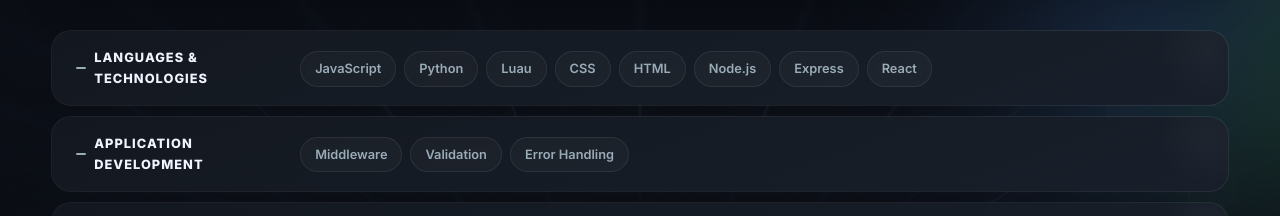
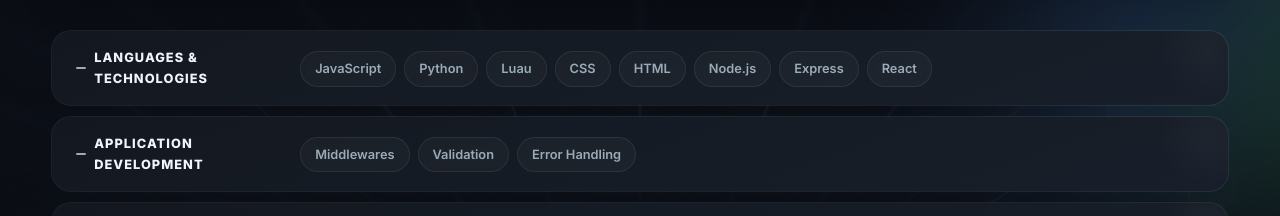
Before and after one commit to AL-Haithem/Portfolio, a React (Vite) app: page / in a window 1280 px wide. Shown: the part 1620-1836 px from the top of the page. Built offline with nearby package versions, Linux system fonts and the light colour scheme.

Commit message:
Adding LinkedIn Off Linkl

```diff
--- a/src/components/Contact.jsx
+++ b/src/components/Contact.jsx
@@ -41,7 +41,7 @@
             </div>
           </a>
 
-          <a href="https://linkedin.com/in/al-haithem" target="_blank" rel="noopener noreferrer" className="social-card reveal reveal-d3" id="card-linkedin">
+          <a href="www.linkedin.com/in/al-haithem-998304423" target="_blank" rel="noopener noreferrer" className="social-card reveal reveal-d3" id="card-linkedin">
             <div className="sc-glow sc-glow-blue"></div>
             <div className="sc-icon-wrap sc-icon-linkedin">
               <svg width="24" height="24" viewBox="0 0 24 24" fill="currentColor">
--- a/src/components/Footer.jsx
+++ b/src/components/Footer.jsx
@@ -7,7 +7,7 @@
         </div>
         <div className="footer-nav">
           <a href="https://github.com/AL-Haithem" target="_blank" rel="noopener noreferrer">GitHub</a>
-          <a href="https://linkedin.com/in/al-haithem" target="_blank" rel="noopener noreferrer">LinkedIn</a>
+          <a href="www.linkedin.com/in/al-haithem-998304423" target="_blank" rel="noopener noreferrer">LinkedIn</a>
           <a href="mailto:haithempg@gmail.com">Email</a>
         </div>
       </div>
--- a/src/components/Navbar.jsx
+++ b/src/components/Navbar.jsx
@@ -78,7 +78,7 @@
               <path d="M12 0C5.374 0 0 5.373 0 12c0 5.302 3.438 9.8 8.207 11.387.599.111.793-.261.793-.577v-2.234c-3.338.726-4.033-1.416-4.033-1.416-.546-1.387-1.333-1.756-1.333-1.756-1.089-.745.083-.729.083-.729 1.205.084 1.839 1.237 1.839 1.237 1.07 1.834 2.807 1.304 3.492.997.107-.775.418-1.305.762-1.604-2.665-.305-5.467-1.334-5.467-5.931 0-1.311.469-2.381 1.236-3.221-.124-.303-.535-1.524.117-3.176 0 0 1.008-.322 3.301 1.23A11.509 11.509 0 0 1 12 5.803c1.02.005 2.047.138 3.006.404 2.291-1.552 3.297-1.23 3.297-1.23.653 1.653.242 2.874.118 3.176.77.84 1.235 1.911 1.235 3.221 0 4.609-2.807 5.624-5.479 5.921.43.372.823 1.102.823 2.222v3.293c0 .319.192.694.801.576C20.566 21.797 24 17.3 24 12c0-6.627-5.373-12-12-12z"/>
             </svg>
           </a>
-          <a href="https://linkedin.com/in/al-haithem" target="_blank" rel="noopener noreferrer" className="nav-social-btn" id="nav-linkedin" title="LinkedIn" aria-label="LinkedIn">
+          <a href="www.linkedin.com/in/al-haithem-998304423" target="_blank" rel="noopener noreferrer" className="nav-social-btn" id="nav-linkedin" title="LinkedIn" aria-label="LinkedIn">
             <svg width="16" height="16" viewBox="0 0 24 24" fill="currentColor">
               <path d="M20.447 20.452h-3.554v-5.569c0-1.328-.027-3.037-1.852-3.037-1.853 0-2.136 1.445-2.136 2.939v5.667H9.351V9h3.414v1.561h.046c.477-.9 1.637-1.85 3.37-1.85 3.601 0 4.267 2.37 4.267 5.455v6.286zM5.337 7.433a2.062 2.062 0 0 1-2.063-2.065 2.064 2.064 0 1 1 2.063 2.065zm1.782 13.019H3.555V9h3.564v11.452zM22.225 0H1.771C.792 0 0 .774 0 1.729v20.542C0 23.227.792 24 1.771 24h20.451C23.2 24 24 23.227 24 22.271V1.729C24 .774 23.2 0 22.222 0h.003z"/>
             </svg>
--- a/src/data/skills.json
+++ b/src/data/skills.json
@@ -9,7 +9,7 @@
       },
       {
         "name": "Application Development",
-        "items": ["Middleware", "Validation", "Error Handling"]
+        "items": ["Middlewares", "Validation", "Error Handling"]
       },
       {
         "name": "API Development",
```
